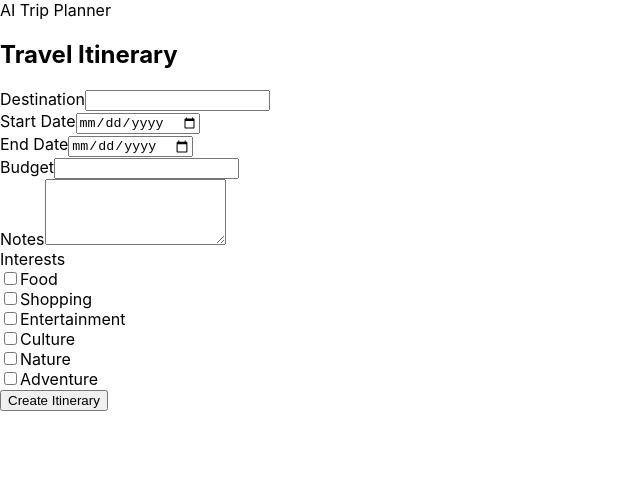
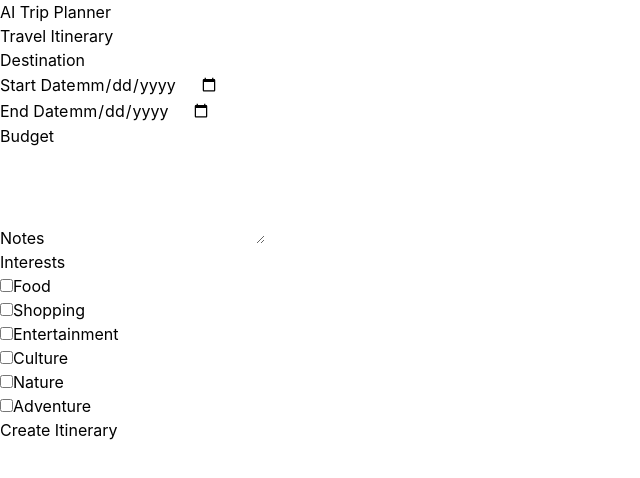
Before and after one commit to leeivana/travel-ai-planner, a React (Create React App) app: page / in a window 1280 px wide. Shown: the top 478 px of the page, without its empty margins (0-640 px from the left). Built offline with nearby package versions, Linux system fonts and the light colour scheme.

Commit message:
Add Tailwind CSS and PostCSS configuration files, update index.css for Tailwind integration, and refactor index.js imports for consistency.

```diff
--- /dev/null
+++ b/postcss.config.js
@@ -0,0 +1,6 @@
+module.exports = {
+  plugins: {
+    tailwindcss: {},
+    autoprefixer: {},
+  },
+}
--- /dev/null
+++ b/tailwind.config.js
@@ -0,0 +1,8 @@
+/** @type {import('tailwindcss').Config} */
+module.exports = {
+    content: ["./src/**/*.{js,jsx,ts,tsx}"],
+    theme: {
+        extend: {},
+    },
+    plugins: [],
+};
```
Also changed, not shown: src/index.css (+12 -8 lines), src/index.js (+10 -9 lines).
